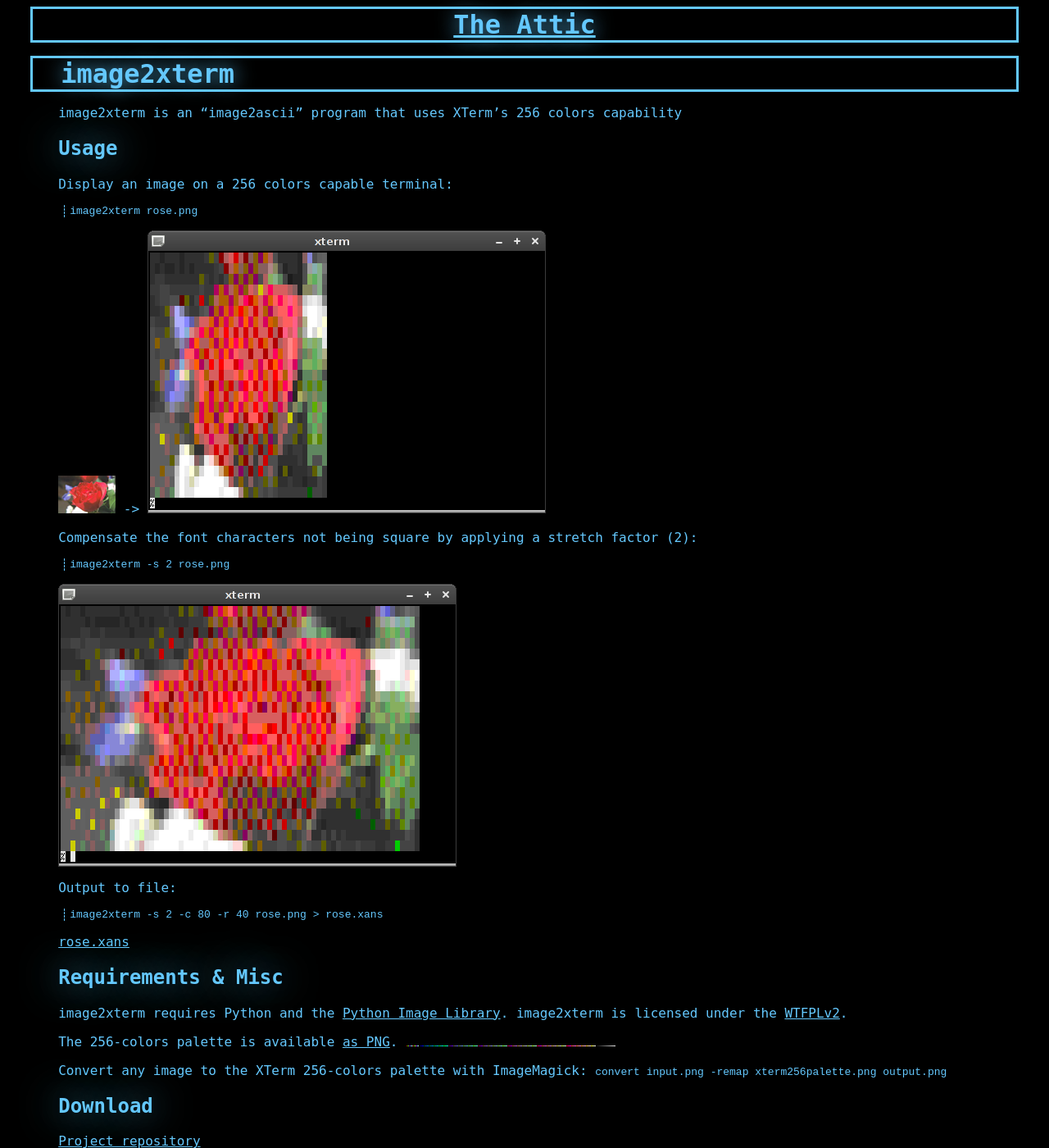
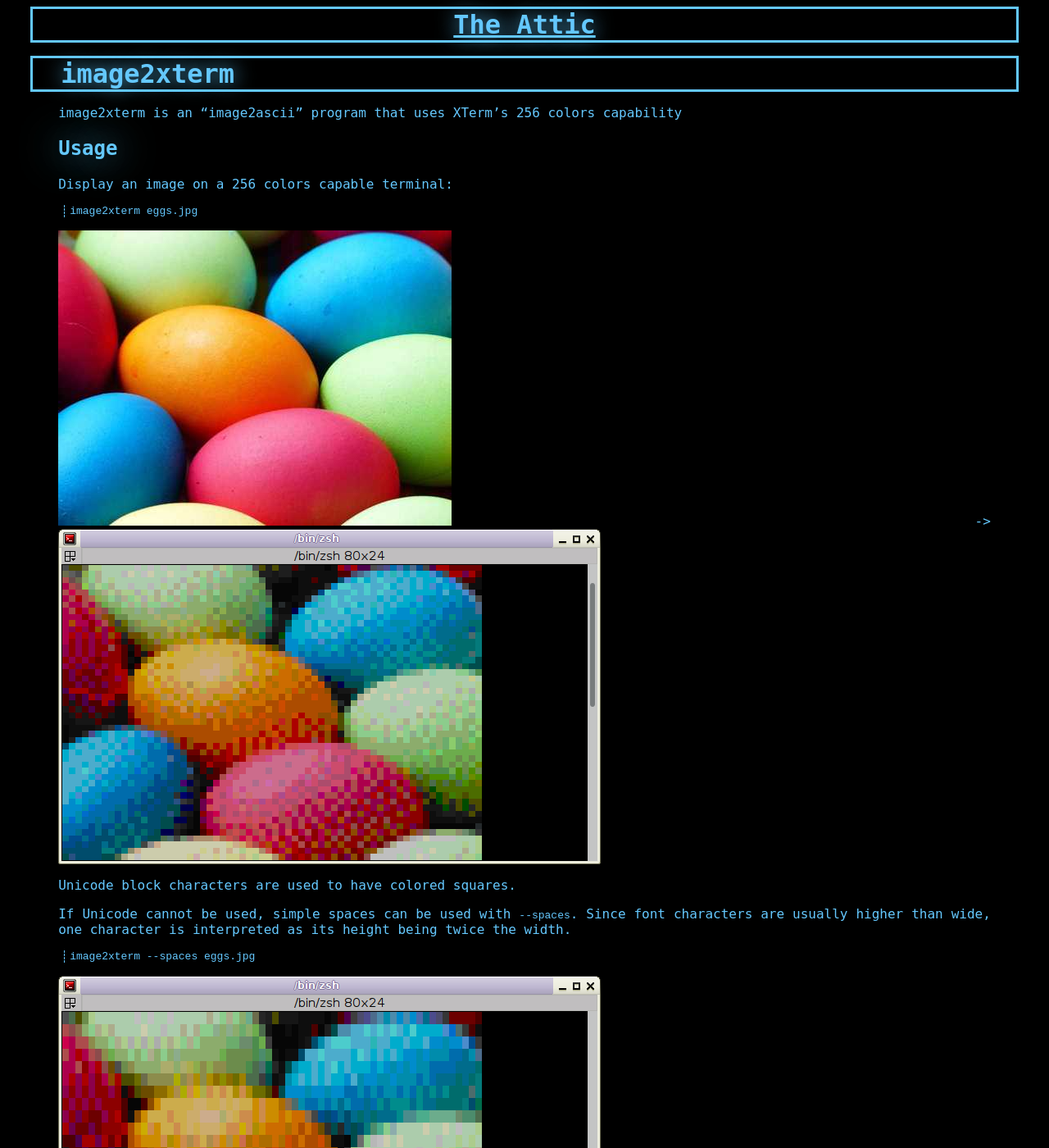
Before and after one commit to hydrargyrum/hydrargyrum.github.io, a Jekyll site: the page built from image2xterm/index.md, in a window 1280 px wide and 1400 px high. Shown: the whole window at 82% size. Built offline with Jekyll 4.4.1, drawn with Linux system fonts in a browser that asks for light colours; some of the changed text lies outside the part shown.

Commit message:
image2xterm: update with new options and modes

````diff
--- a/image2xterm/index.md
+++ b/image2xterm/index.md
@@ -12,26 +12,30 @@ image2xterm is an "image2ascii" program that uses XTerm's 256 colors capability
 Display an image on a 256 colors capable terminal:
 
 ```
-image2xterm rose.png
+image2xterm eggs.jpg
 ```
 
-![rose](rose.png) -> ![xterm rose](xterm-1.png)
+![eggs](eggs.jpg) -> ![xterm eggs](hd.png)
 
-Compensate the font characters not being square by applying a stretch factor (2):
+Unicode block characters are used to have colored squares.
+
+If Unicode cannot be used, simple spaces can be used with `--spaces`.
+Since font characters are usually higher than wide, one character is interpreted as its height being twice the width.
 
 ```
-image2xterm -s 2 rose.png
+image2xterm --spaces eggs.jpg
 ```
 
-![fixed xterm rose](xterm-2.png)
+![spaces xterm eggs](stretch.png)
 
 Output to file:
 
 ```
-image2xterm -s 2 -c 80 -r 40 rose.png > rose.xans
+image2xterm -c 80 -r 24 eggs.jpg > eggs.xans
+cat eggs.xans
 ```
 
-[rose.xans](rose.xans)
+[eggs.xans](eggs.xans)
 
 ## Requirements & Misc ##
 
````
Also changed, not shown: image2xterm/eggs.jpg (added), image2xterm/hd.png (added), image2xterm/rose.png (deleted), image2xterm/stretch.png (added), image2xterm/xterm-1.png (deleted), image2xterm/xterm-2.png (deleted), 2 other files.
